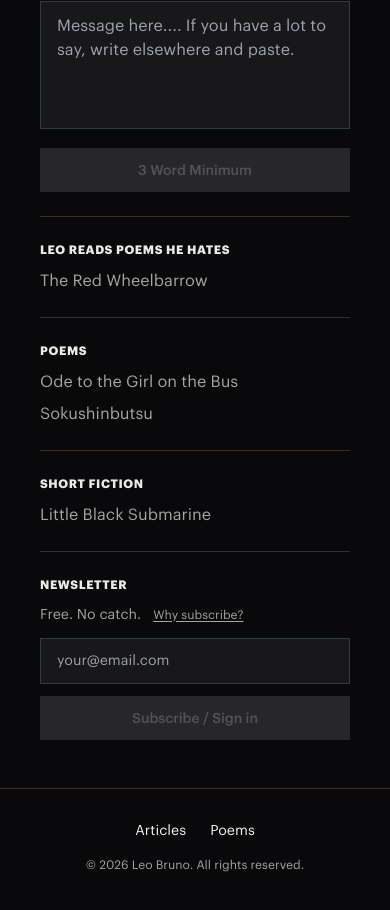
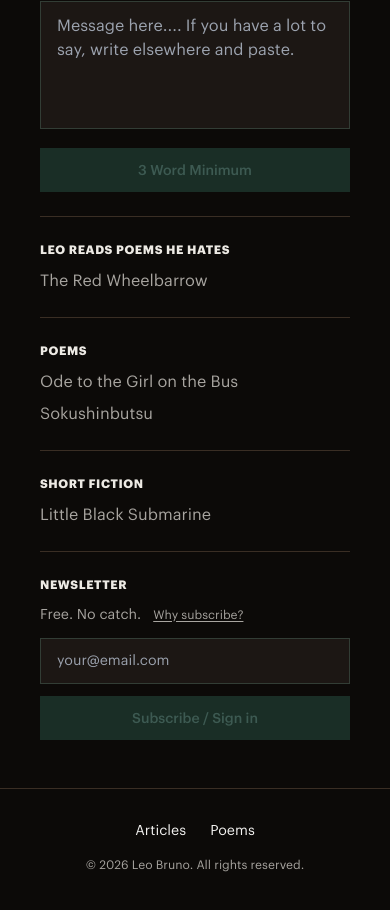
Before and after one commit to joedeluca/leobruno, a Next.js app: page / in a window 390 px wide. Shown: the part 4091-5001 px from the top of the page. Built offline with nearby package versions, Linux system fonts and the light colour scheme; no server answers.

Commit message:
feat: update color palette for improved visual consistency across components

```diff
--- a/app/[slug]/SweetieOrNotPageClient.tsx
+++ b/app/[slug]/SweetieOrNotPageClient.tsx
@@ -142,7 +142,7 @@ export default function SweetieOrNotPageClient({ post, allEpisodes = [] }: { pos
           </div>
 
           {/* Col 2 — verdict, sticker, coming up */}
-          <aside className="lg:w-1/4 w-full px-8 pb-12 pt-4 lg:pt-12 lg:pl-8 mt-2 lg:mt-0 sm:[background:linear-gradient(160deg,#09090b_0%,#3A2E24_50%,#09090b_100%)]">
+          <aside className="lg:w-1/4 w-full px-8 pb-12 pt-4 lg:pt-12 lg:pl-8 mt-2 lg:mt-0 sm:[background:linear-gradient(160deg,#0C0A08_0%,#3A2E24_50%,#0C0A08_100%)]">
             <div className="lg:sticky lg:top-12 space-y-8">
               {/* Verdict */}
               <div>
--- a/app/globals.css
+++ b/app/globals.css
@@ -9,6 +9,7 @@
    Background / border zinc stay dark as-is.
 ──────────────────────────────────────────────────────────────────────────── */
 @layer utilities {
+  /* ── Warm text scale ── */
   .text-zinc-50  { color: #F5F4F2 !important; }
   .text-zinc-100 { color: #EDEAE4 !important; }
   .text-zinc-200 { color: #E2DED8 !important; }
@@ -16,18 +17,22 @@
   .text-zinc-400 { color: #A8A5A0 !important; }
   .text-zinc-500 { color: #96938E !important; }
   .text-zinc-600 { color: #7A7872 !important; }
+  /* ── Warm background scale ── */
+  .bg-zinc-950 { background-color: #0C0A08 !important; }
+  .bg-zinc-900 { background-color: #1C1714 !important; }
+  .bg-zinc-800 { background-color: #2A2420 !important; }
 }
 
 /* Scrollbar — dark mode, site palette */
 html {
   scrollbar-width: thin;
-  scrollbar-color: #3A2E24 #09090b;
+  scrollbar-color: #3A2E24 #0C0A08;
 }
 html::-webkit-scrollbar {
   width: 6px;
 }
 html::-webkit-scrollbar-track {
-  background: #09090b;
+  background: #0C0A08;
 }
 html::-webkit-scrollbar-thumb {
   background: #3A2E24;
@@ -203,7 +208,7 @@ html::-webkit-scrollbar-thumb:hover {
   }
 
   body {
-    @apply bg-zinc-950;
+    background-color: #0C0A08;
     color: #DEDAD4; /* cream – warm but not golden */
     font-family: "Graphik", system-ui, sans-serif;
   }
@@ -484,7 +489,7 @@ html::-webkit-scrollbar-thumb:hover {
   display: inline-block;
   position: relative;
   z-index: 1;
-  background-color: #09090b;
+  background-color: #0C0A08;
   padding: 0 0.2rem;
   color: #52525b;
   font-size: 1.1rem;
--- a/components/AudioPlayer.tsx
+++ b/components/AudioPlayer.tsx
@@ -42,7 +42,7 @@ export default function AudioPlayer() {
           x: targetX - buttonRect.left - buttonRect.width / 2,
           y: targetY - buttonRect.top - buttonRect.height / 2,
           scale: 0.5, // Shrink to 50% (32px from 64px)
-          backgroundColor: "#09090b", // zinc-950
+          backgroundColor: "#0C0A08",
           duration: 0.3,
           ease: "power2.in",
         },
--- a/components/MobileNav.tsx
+++ b/components/MobileNav.tsx
@@ -75,7 +75,7 @@ export default function MobileNav() {
         className="fixed left-0 right-0 z-[100]"
         style={{
           top: '7rem', // h-28
-          backgroundColor: '#09090b',
+          backgroundColor: '#0C0A08',
           borderBottom: '1px solid #3A2E24',
           pointerEvents: open ? 'auto' : 'none',
           opacity: 0,
--- a/components/Sidebar.tsx
+++ b/components/Sidebar.tsx
@@ -161,13 +161,13 @@ function NewsletterSignup() {
                 backgroundColor:
                   status === "success" ? '#1a3a1e'
                   : status === "error" ? '#3a1a1a'
-                  : !isValidEmail(email) || status === "loading" ? '#27272a'
+                  : !isValidEmail(email) || status === "loading" ? '#1A2E26'
                   : '#5C8472',
                 color:
                   status === "success" ? '#86efac'
                   : status === "error" ? '#fca5a5'
-                  : !isValidEmail(email) || status === "loading" ? '#52525b'
-                  : '#09090b',
+                  : !isValidEmail(email) || status === "loading" ? '#3D5A52'
+                  : '#0C0A08',
                 cursor: (!isValidEmail(email) || status === "loading" || status === "success") ? 'not-allowed' : 'pointer',
               }}
             >
@@ -339,15 +339,15 @@ export default function Sidebar() {
               style={{
                 fontFamily: '"Graphik", system-ui, sans-serif',
                 backgroundColor:
-                  wordCount < 3 || isSending ? '#27272a'
+                  wordCount < 3 || isSending ? '#1A2E26'
                   : sendStatus === "success" ? '#1a3a1e'
                   : sendStatus === "error" ? '#3a1a1a'
                   : '#5C8472',
                 color:
-                  wordCount < 3 || isSending ? '#52525b'
+                  wordCount < 3 || isSending ? '#3D5A52'
                   : sendStatus === "success" ? '#86efac'
                   : sendStatus === "error" ? '#fca5a5'
-                  : '#09090b',
+                  : '#0C0A08',
                 cursor: (wordCount < 3 || isSending) ? 'not-allowed' : 'pointer',
               }}
             >
```
